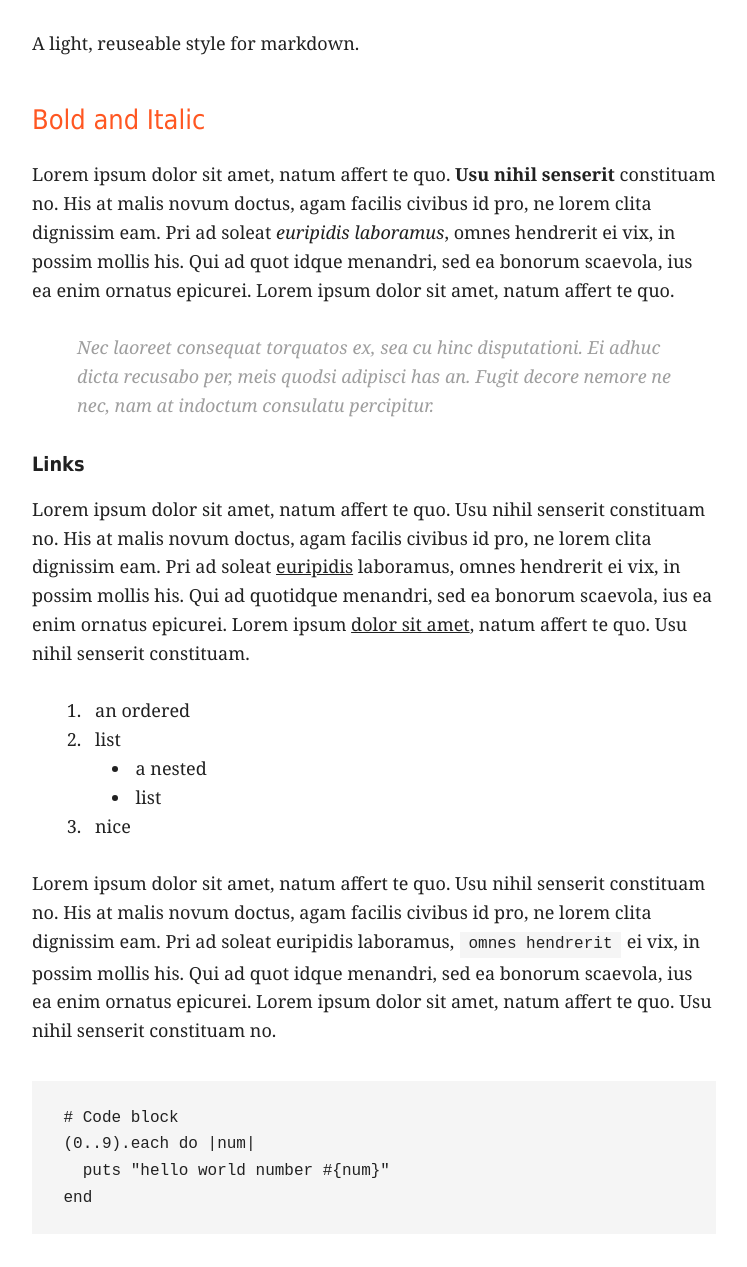
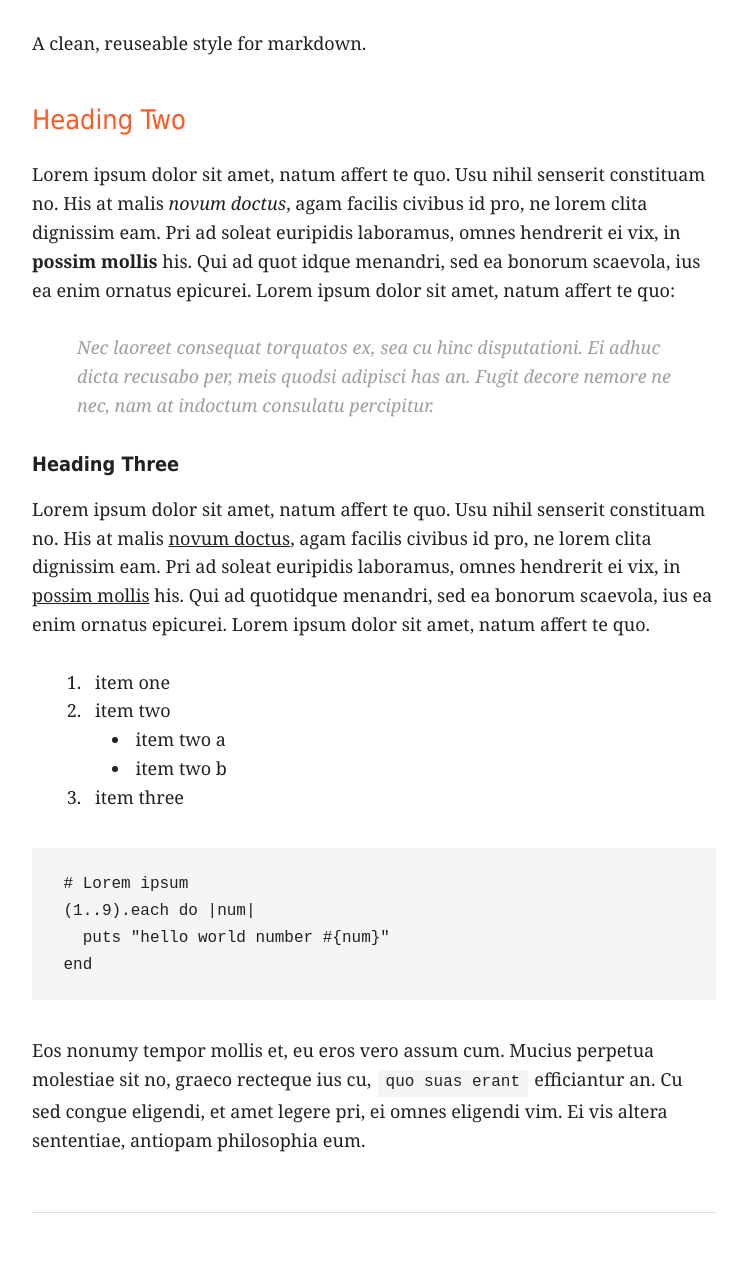
Before and after one commit to Awjin/stylish-markdown, a plain HTML site: page html/test.html in a window 1280 px wide. Shown: the part 150-1417 px from the top of the page, without its empty margins (266-1013 px from the left). Drawn offline with Linux system fonts and the light colour scheme.

Commit message:
Clean up text in test.html

```diff
--- a/html/test.html
+++ b/html/test.html
@@ -8,58 +8,51 @@
 <body>
     <article>
         <h1>Stylish Markdown</h1>
-        <p>A light, reuseable style for markdown.</p>
+        <p>A clean, reuseable style for markdown.</p>
 
-        <h2>Bold and Italic</h2>
+        <h2>Heading Two</h2>
         <p>
-            Lorem ipsum dolor sit amet, natum affert te quo. <strong>Usu nihil senserit</strong>
-            constituam no. His at malis novum doctus, agam facilis civibus id pro, ne lorem clita
-            dignissim eam. Pri ad soleat <em>euripidis laboramus</em>, omnes hendrerit ei vix, in
-            possim mollis his. Qui ad quot idque menandri, sed ea bonorum scaevola, ius ea enim
-            ornatus epicurei. Lorem ipsum dolor sit amet, natum affert te quo.
+            Lorem ipsum dolor sit amet, natum affert te quo. Usu nihil senserit constituam no. His
+            at malis <em>novum doctus</em>, agam facilis civibus id pro, ne lorem clita dignissim
+            eam. Pri ad soleat euripidis laboramus, omnes hendrerit ei vix, in <strong>possim mollis
+            </strong> his. Qui ad quot idque menandri, sed ea bonorum scaevola, ius ea enim ornatus
+            epicurei. Lorem ipsum dolor sit amet, natum affert te quo:
         </p>
-        <p>
         <blockquote>
             Nec laoreet consequat torquatos ex, sea cu hinc disputationi. Ei adhuc dicta
             recusabo per, meis quodsi adipisci has an. Fugit decore nemore ne nec, nam at
             indoctum consulatu percipitur.
         </blockquote>
-        </p>
 
-        <h3>Links</h3>
+        <h3>Heading Three</h3>
         <p>
             Lorem ipsum dolor sit amet, natum affert te quo. Usu nihil senserit constituam no. His
-            at malis novum doctus, agam facilis civibus id pro, ne lorem clita dignissim eam. Pri ad
-            soleat <a href="">euripidis</a> laboramus, omnes hendrerit ei vix, in possim mollis his.
-            Qui ad quotidque menandri, sed ea bonorum scaevola, ius ea enim ornatus epicurei. Lorem
-            ipsum <a href="">dolor sit amet</a>, natum affert te quo. Usu nihil senserit constituam.
+            at malis <a href="">novum doctus</a>, agam facilis civibus id pro, ne lorem clita
+            dignissim eam. Pri ad soleat euripidis laboramus, omnes hendrerit ei vix, in <a href="">
+            possim mollis</a> his. Qui ad quotidque menandri, sed ea bonorum scaevola, ius ea enim
+            ornatus epicurei. Lorem ipsum dolor sit amet, natum affert te quo.
         </p>
         <ol>
-            <li>an ordered</li>
-            <li>list
+            <li>item one</li>
+            <li>item two
                 <ul>
-                    <li>a nested</li>
-                    <li>list</li>
+                    <li>item two a</li>
+                    <li>item two b</li>
                 </ul>
             </li>
-            <li>nice</li>
+            <li>item three</li>
         </ol>
-        <p>
-            Lorem ipsum dolor sit amet, natum affert te quo. Usu nihil senserit constituam no. His
-            at malis novum doctus, agam facilis civibus id pro, ne lorem clita dignissim eam. Pri ad
-            soleat euripidis laboramus, <code>omnes hendrerit</code> ei vix, in possim mollis his. Qui ad quot
-            idque menandri, sed ea bonorum scaevola, ius ea enim ornatus epicurei. Lorem ipsum dolor
-            sit amet, natum affert te quo. Usu nihil senserit constituam no.
-        </p>
-        <pre><code># Code block
-(0..9).each do |num|
+        <pre><code># Lorem ipsum
+(1..9).each do |num|
   puts "hello world number #{num}"
 end</code></pre>
         <p>
             Eos nonumy tempor mollis et, eu eros vero assum cum. Mucius perpetua molestiae sit no,
-            graeco recteque ius cu, quo suas erant efficiantur an. Cu sed congue eligendi, et amet
-            legere pri, ei omnes eligendi vim. Ei vis altera sententiae, antiopam philosophia eum.
+            graeco recteque ius cu, <code>quo suas erant</code> efficiantur an. Cu sed congue
+            eligendi, et amet legere pri, ei omnes eligendi vim. Ei vis altera sententiae, antiopam
+            philosophia eum.
         </p>
+        <hr>
         <p>
             Cu fuisset percipitur theophrastus eam, tollit evertitur quaerendum qui ne, nam altera
             detracto ei. Cibo tempor te vim. Cupartem meliore vulputate eam, pri bonorum oporteat
@@ -68,10 +61,6 @@ end</code></pre>
             Cupartem meliore vulputate eam, pri bonorum oporteat tacimates ea. Pertinax consulatu
             conceptam pro ne.
         </p>
-        <hr>
-        <p>
-            The end!
-        </p>
     </article>
 </div>
 </body>
```
Lines whose indentation alone changed are shown as unchanged.
